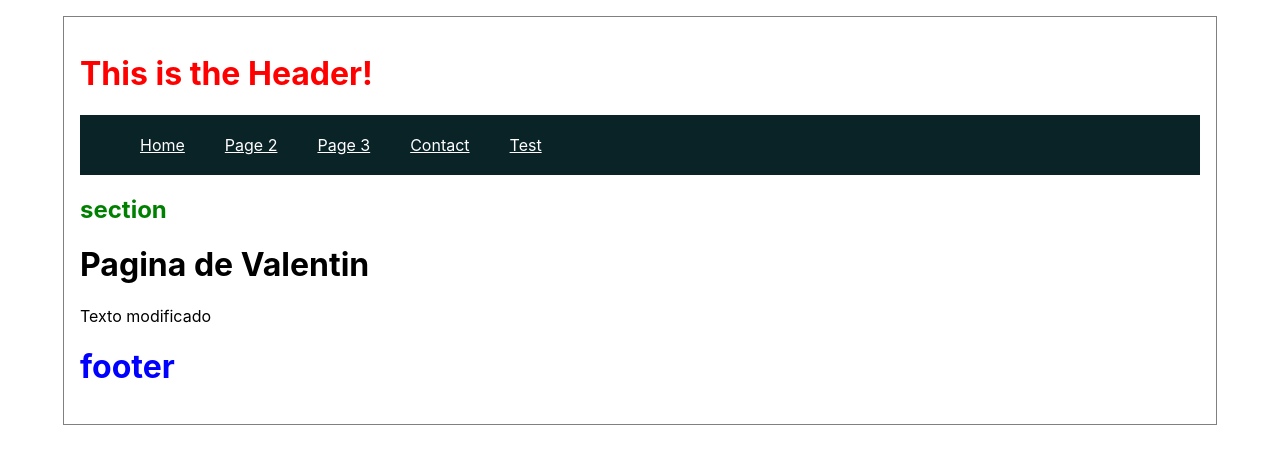
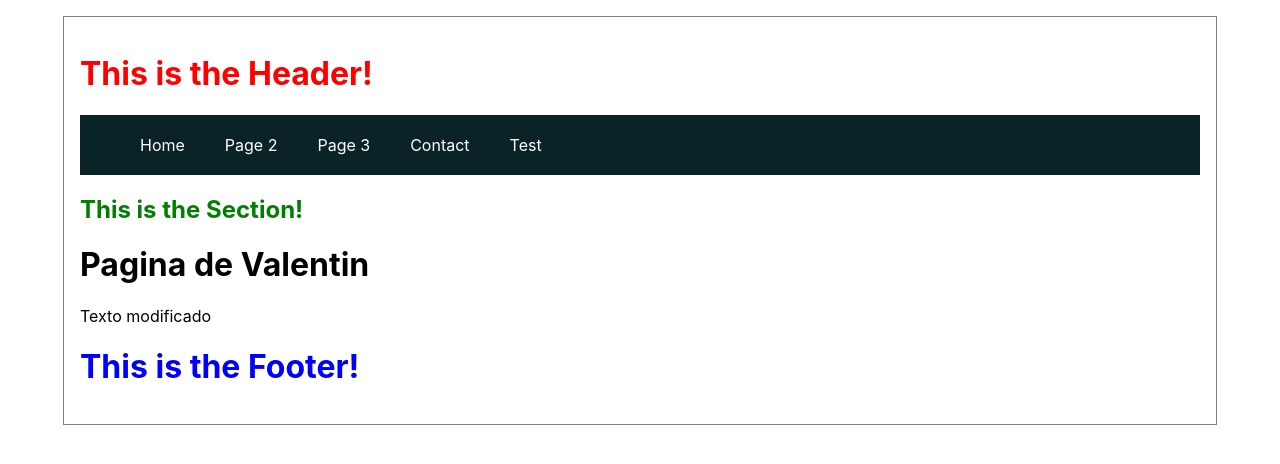
Before and after one commit to sevann-radhak/codo-a-codo-p1, a React (Create React App) app: page / in a window 1280 px wide. Shown: the top 464 px of the page. Built offline with nearby package versions, Linux system fonts and the light colour scheme.

Commit message:
Organizado el Section y Footer

```diff
--- a/src/App.tsx
+++ b/src/App.tsx
@@ -7,6 +7,8 @@ import Page3 from './components/Page3';
 import Contact from './components/Contact';
 import Test from './components/test';
 import Header from './components/Header';
+import Section from './components/Section';
+import Footer from './components/Footer';
 
 const App: React.FC = () => {
   return (
@@ -36,7 +38,7 @@ const App: React.FC = () => {
             </ul>
           </nav>
 
-          <section><h1>section</h1></section>
+          <section><Section/></section>
 
           <Routes>
             <Route path="/page2" element={<Page2 />} />
@@ -46,7 +48,7 @@ const App: React.FC = () => {
             <Route path="/" element={<Index />} />
           </Routes>
         </div>
-        <footer><h1>footer</h1></footer>
+        <footer><Footer/></footer>
       </Router>
     </div>
   );
--- /dev/null
+++ b/src/components/Footer.tsx
@@ -0,0 +1,11 @@
+import React from 'react';
+
+const Footer: React.FC = () => {
+    return (
+        <div>
+            <h1>This is the Footer!</h1>
+        </div>
+    );
+};
+
+export default Footer;
--- /dev/null
+++ b/src/components/Section.tsx
@@ -0,0 +1,11 @@
+import React from 'react';
+
+const Section: React.FC = () => {
+    return (
+        <div>
+            <h1>This is the Section!</h1>
+        </div>
+    );
+};
+
+export default Section;
--- a/src/index.css
+++ b/src/index.css
@@ -28,7 +28,6 @@ nav li a {
   color: white;
   padding: 20px;
   display: block;
-  text-decoration: underline;
 }
 
 nav li {
```
